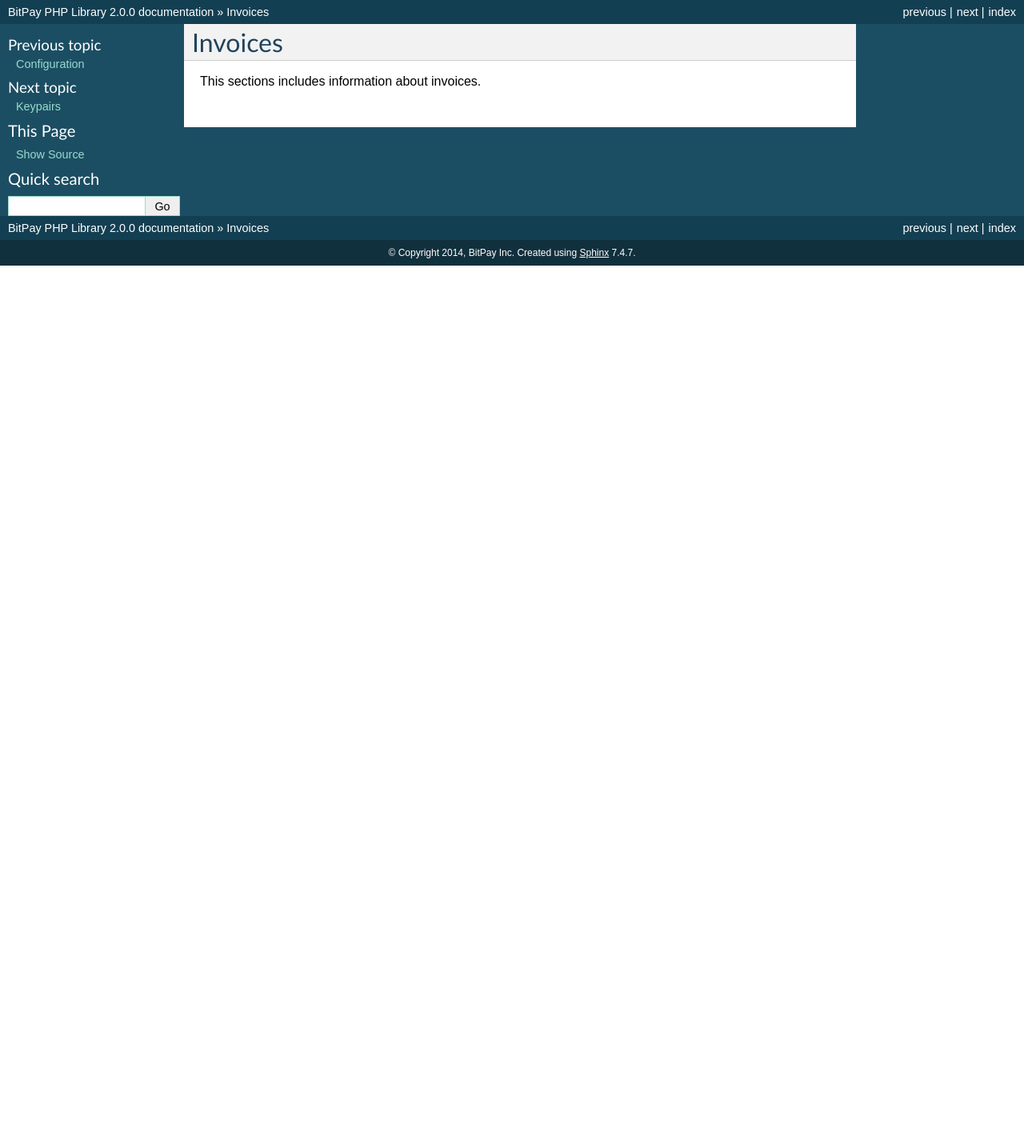
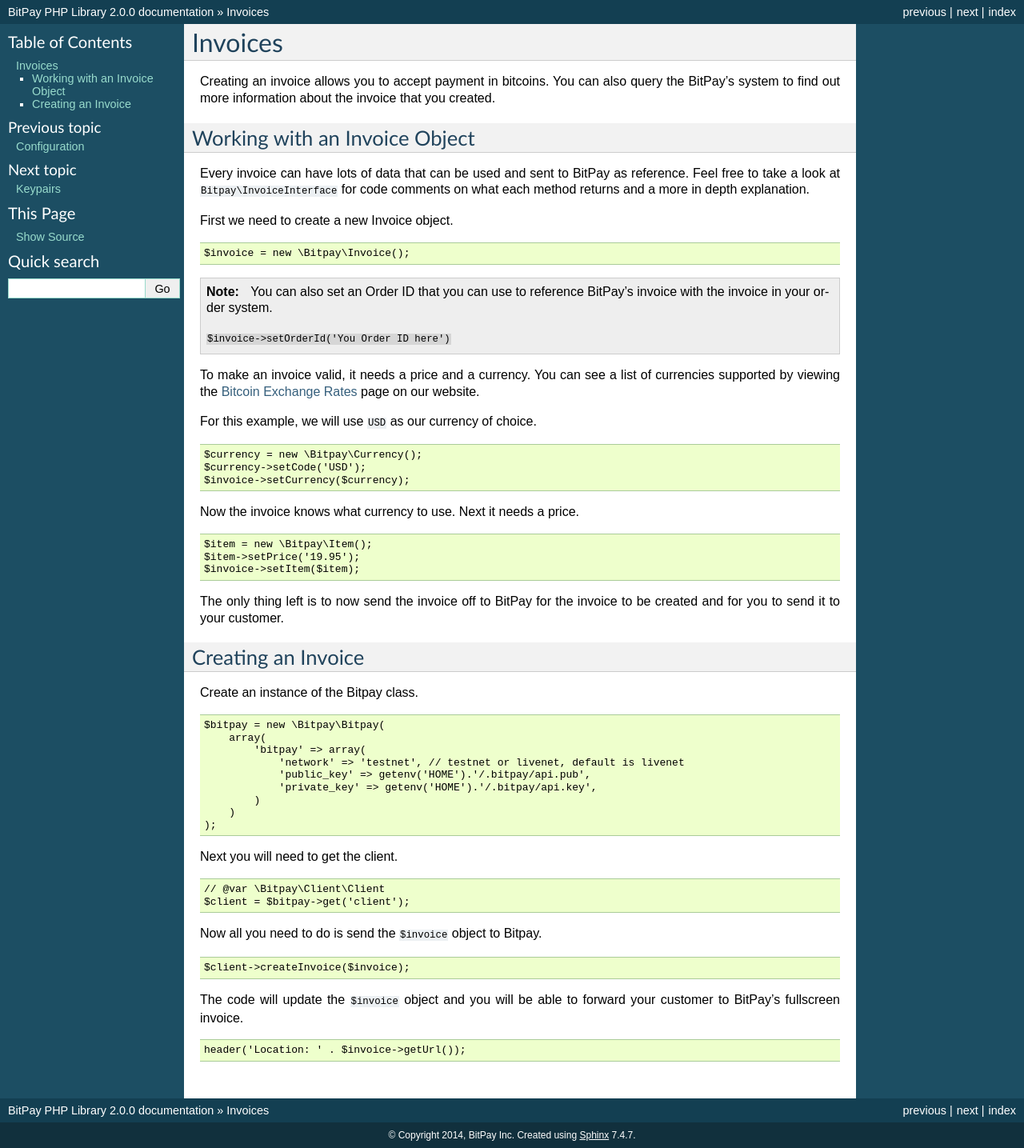
Before and after one commit to bitpay/php-bitpay-client, a Sphinx documentation site: the page built from docs/invoices/index.rst, in a window 1280 px wide. Shown: the whole page at 80% size. Built offline with Sphinx 7.4.7, drawn with Linux system fonts in a browser that asks for light colours; before the commit the page ends 900 px from its top, so only the background shows below that.

Commit message:
Added more info on using bitpay invoice class

```diff
--- a/docs/invoices/index.rst
+++ b/docs/invoices/index.rst
@@ -2,4 +2,87 @@
 Invoices
 ========
 
-This sections includes information about invoices.
+Creating an invoice allows you to accept payment in bitcoins. You can also query
+the BitPay's system to find out more information about the invoice that you
+created.
+
+Working with an Invoice Object
+==============================
+
+Every invoice can have lots of data that can be used and sent to BitPay as
+reference. Feel free to take a look at ``Bitpay\InvoiceInterface`` for code
+comments on what each method returns and a more in depth explanation.
+
+First we need to create a new Invoice object.
+
+.. code-block:: php
+
+    $invoice = new \Bitpay\Invoice();
+
+.. note::
+
+    You can also set an Order ID that you can use to reference BitPay's invoice
+    with the invoice in your order system.
+
+    ``$invoice->setOrderId('You Order ID here')``
+
+To make an invoice valid, it needs a price and a currency. You can see a list
+of currencies supported by viewing the `Bitcoin Exchange Rates <https://bitpay.com/bitcoin-exchange-rates>`_
+page on our website.
+
+For this example, we will use ``USD`` as our currency of choice.
+
+.. code-block:: php
+
+    $currency = new \Bitpay\Currency();
+    $currency->setCode('USD');
+    $invoice->setCurrency($currency);
+
+Now the invoice knows what currency to use. Next it needs a price.
+
+.. code-block:: php
+
+    $item = new \Bitpay\Item();
+    $item->setPrice('19.95');
+    $invoice->setItem($item);
+
+The only thing left is to now send the invoice off to BitPay for the invoice
+to be created and for you to send it to your customer.
+
+
+Creating an Invoice
+===================
+
+Create an instance of the Bitpay class.
+
+.. code-block:: php
+
+    $bitpay = new \Bitpay\Bitpay(
+        array(
+            'bitpay' => array(
+                'network' => 'testnet', // testnet or livenet, default is livenet
+                'public_key' => getenv('HOME').'/.bitpay/api.pub',
+                'private_key' => getenv('HOME').'/.bitpay/api.key',
+            )
+        )
+    );
+
+Next you will need to get the client.
+
+.. code-block:: php
+
+    // @var \Bitpay\Client\Client
+    $client = $bitpay->get('client');
+
+Now all you need to do is send the ``$invoice`` object to Bitpay.
+
+.. code-block:: php
+
+    $client->createInvoice($invoice);
+
+The code will update the ``$invoice`` object and you will be able to forward
+your customer to BitPay's fullscreen invoice.
+
+.. code-block:: php
+
+    header('Location: ' . $invoice->getUrl());
```
